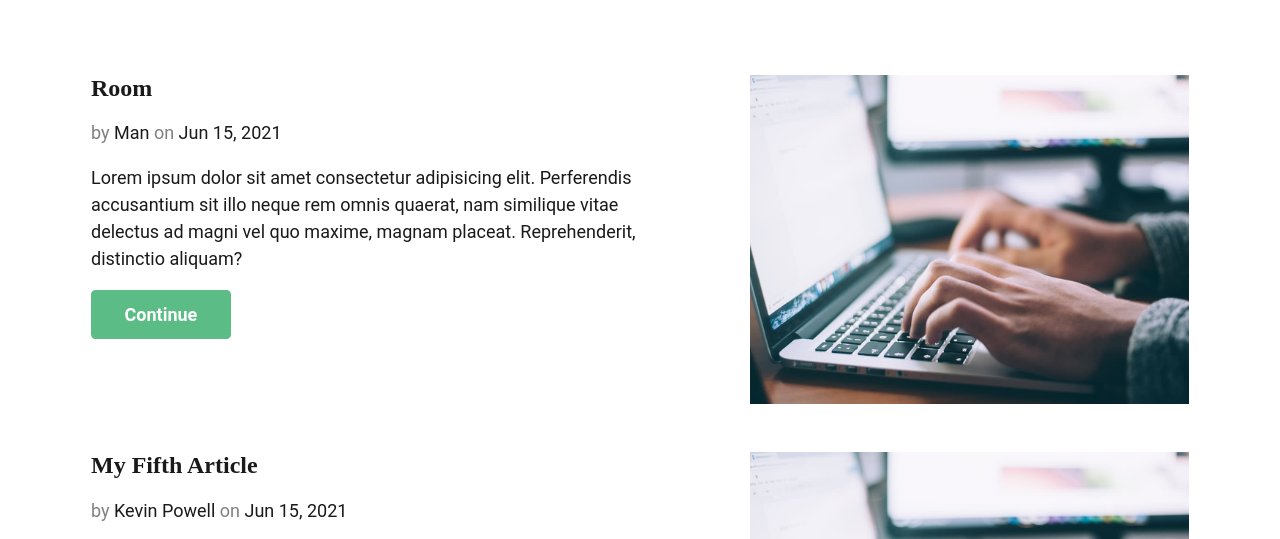
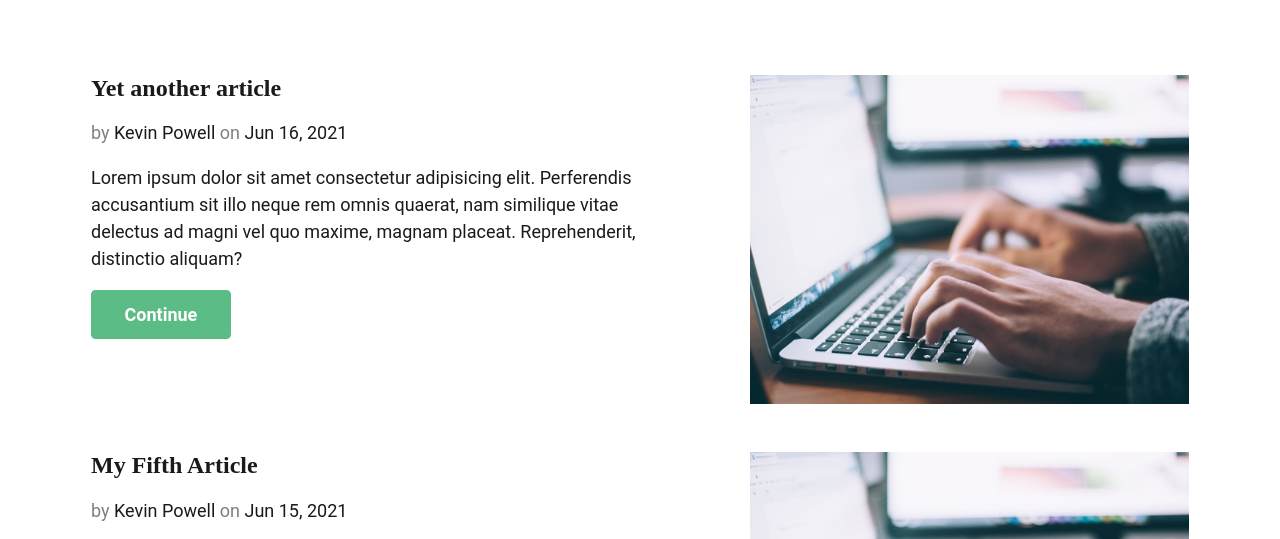
Before and after one commit to Adikkkkkkkk/pushkin-methodist, an Eleventy site: page src/blog.njk in a window 1280 px wide. Shown: the part 254-793 px from the top of the page. Built offline with nearby package versions, Linux system fonts and the light colour scheme; Eleventy itself is replaced by a stand-in of ours; files that its build step writes are made by us from their sources.

Commit message:
test 01.11.24 11.56

```diff
--- a/src/blog/2021-06-17-article.md
+++ b/src/blog/2021-06-16-a-new-post.md
@@ -1,8 +1,6 @@
 ---
-title: Room
-author: Man
-date: 2021-06-15
-tags: ['post', 'featured']
+title: Yet another article
+author: Kevin Powell
 image: /assets/blog/article-5.jpg
 imageAlt: This is a test
 description: Lorem ipsum dolor sit amet consectetur adipisicing elit. Perferendis accusantium sit illo neque rem omnis quaerat, nam similique vitae delectus ad magni vel quo maxime, magnam placeat. Reprehenderit, distinctio aliquam?
```
Also changed, not shown: src/blog/2021-06-15-my-fifth-article copy.md (renamed from src/blog/2021-06-15-my-fifth-article.md).
